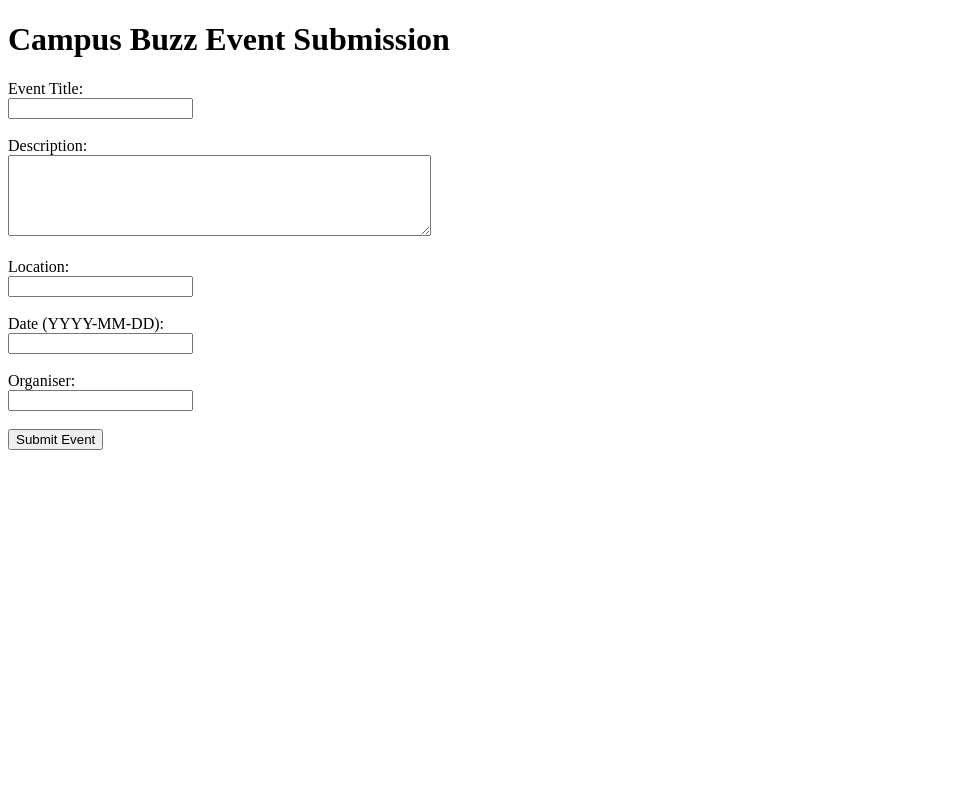
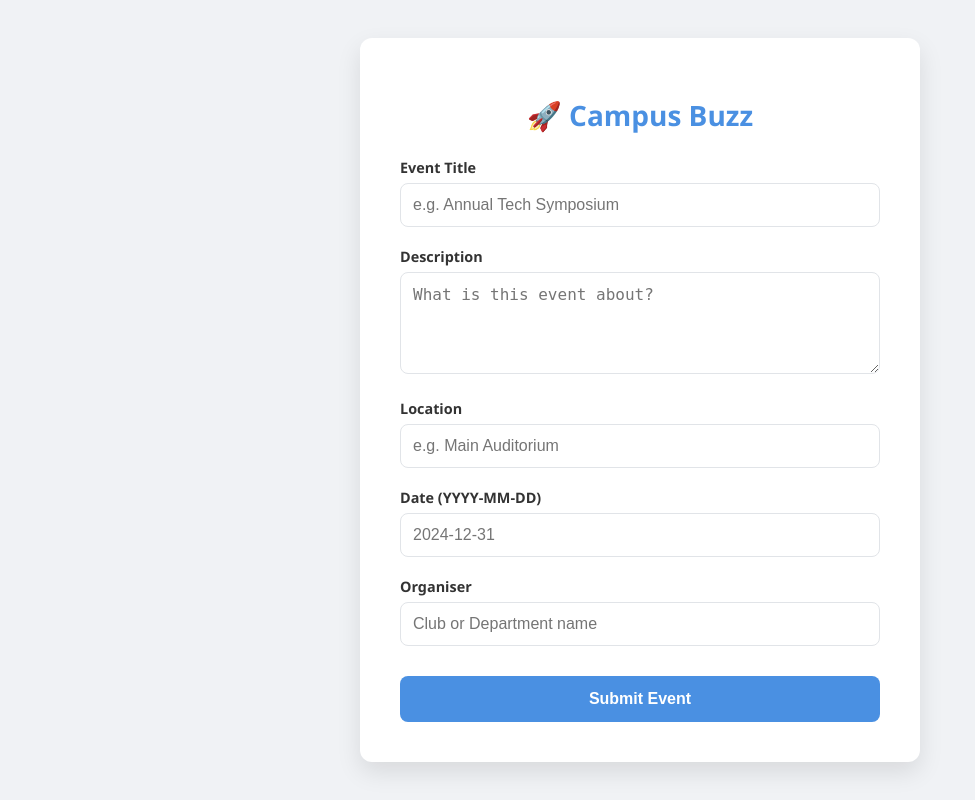
Before and after one commit to wuwuuuw/campus-buzz, a Flask app: page / in a window 1280 px wide. Shown: the whole page, without its empty margins (0-975 px from the left). Run offline with Flask 3, Linux system fonts and the light colour scheme.

Commit message:
update html

```diff
--- a/presentation_service/templates/index.html
+++ b/presentation_service/templates/index.html
@@ -3,48 +3,132 @@
 <head>
     <meta charset="UTF-8">
     <meta name="viewport" content="width=device-width, initial-scale=1.0">
-    <title>Campus Buzz Submission</title>
+    <title>Campus Buzz - Submit Event</title>
+    <style>
+        /* Define theme variables for easy maintenance */
+        :root {
+            --primary-color: #4a90e2;
+            --bg-color: #f0f2f5;
+            --card-bg: #ffffff;
+            --text-main: #333333;
+            --text-muted: #666666;
+        }
+
+        body {
+            font-family: 'Segoe UI', Tahoma, Geneva, Verdana, sans-serif;
+            background-color: var(--bg-color);
+            color: var(--text-main);
+            display: flex;
+            justify-content: center;
+            align-items: center;
+            min-height: 100vh;
+            margin: 0;
+        }
+
+        /* Main container card */
+        .form-container {
+            background: var(--card-bg);
+            padding: 2.5rem;
+            border-radius: 12px;
+            box-shadow: 0 10px 25px rgba(0,0,0,0.1);
+            width: 100%;
+            max-width: 480px;
+        }
+
+        h1 {
+            text-align: center;
+            color: var(--primary-color);
+            margin-bottom: 1.5rem;
+            font-size: 1.75rem;
+        }
+
+        /* Spacing for form rows */
+        .form-group {
+            margin-bottom: 1.25rem;
+        }
+
+        label {
+            display: block;
+            margin-bottom: 6px;
+            font-weight: 600;
+            font-size: 0.9rem;
+        }
+
+        /* Unified style for inputs and textareas */
+        input[type="text"],
+        textarea {
+            width: 100%;
+            padding: 12px;
+            border: 1.5px solid #e1e4e8;
+            border-radius: 8px;
+            box-sizing: border-box; /* Ensures padding doesn't affect width */
+            font-size: 1rem;
+            transition: all 0.2s ease-in-out;
+        }
+
+        /* Interactive focus state */
+        input:focus,
+        textarea:focus {
+            outline: none;
+            border-color: var(--primary-color);
+            box-shadow: 0 0 0 3px rgba(74, 144, 226, 0.15);
+        }
+
+        /* Submit button styling */
+        button {
+            width: 100%;
+            padding: 14px;
+            background-color: var(--primary-color);
+            color: white;
+            border: none;
+            border-radius: 8px;
+            font-size: 1rem;
+            font-weight: bold;
+            cursor: pointer;
+            transition: transform 0.1s, background-color 0.2s;
+            margin-top: 10px;
+        }
+
+        button:hover {
+            background-color: #357abd;
+        }
+
+        button:active {
+            transform: scale(0.98); /* Slight click effect */
+        }
+    </style>
 </head>
 <body>
-    <h1>Campus Buzz Event Submission</h1>
-
+    <div class="form-container">
+        <h1>🚀 Campus Buzz</h1>
         <form action="/submit" method="post" novalidate>
-        <div>
-            <label for="title">Event Title:</label><br>
-            <input type="text" id="title" name="title">
+            <div class="form-group">
+                <label for="title">Event Title</label>
+                <input type="text" id="title" name="title" placeholder="e.g. Annual Tech Symposium">
             </div>
 
-        <br>
-
-        <div>
-            <label for="description">Description:</label><br>
-            <textarea id="description" name="description" rows="5" cols="50"></textarea>
+            <div class="form-group">
+                <label for="description">Description</label>
+                <textarea id="description" name="description" rows="4" placeholder="What is this event about?"></textarea>
             </div>
 
-        <br>
-
-        <div>
-            <label for="location">Location:</label><br>
-            <input type="text" id="location" name="location">
+            <div class="form-group">
+                <label for="location">Location</label>
+                <input type="text" id="location" name="location" placeholder="e.g. Main Auditorium">
             </div>
 
-        <br>
-
-        <div>
-            <label for="date">Date (YYYY-MM-DD):</label><br>
-            <input type="text" id="date" name="date">
+            <div class="form-group">
+                <label for="date">Date (YYYY-MM-DD)</label>
+                <input type="text" id="date" name="date" placeholder="2024-12-31">
             </div>
 
-        <br>
-
-        <div>
-            <label for="organiser">Organiser:</label><br>
-            <input type="text" id="organiser" name="organiser">
+            <div class="form-group">
+                <label for="organiser">Organiser</label>
+                <input type="text" id="organiser" name="organiser" placeholder="Club or Department name">
             </div>
-
-        <br>
 
             <button type="submit">Submit Event</button>
         </form>
+    </div>
 </body>
 </html>
```
Also changed, not shown: presentation_service/templates/result.html (+114 -15 lines). Lines whose indentation alone changed are shown as unchanged.
